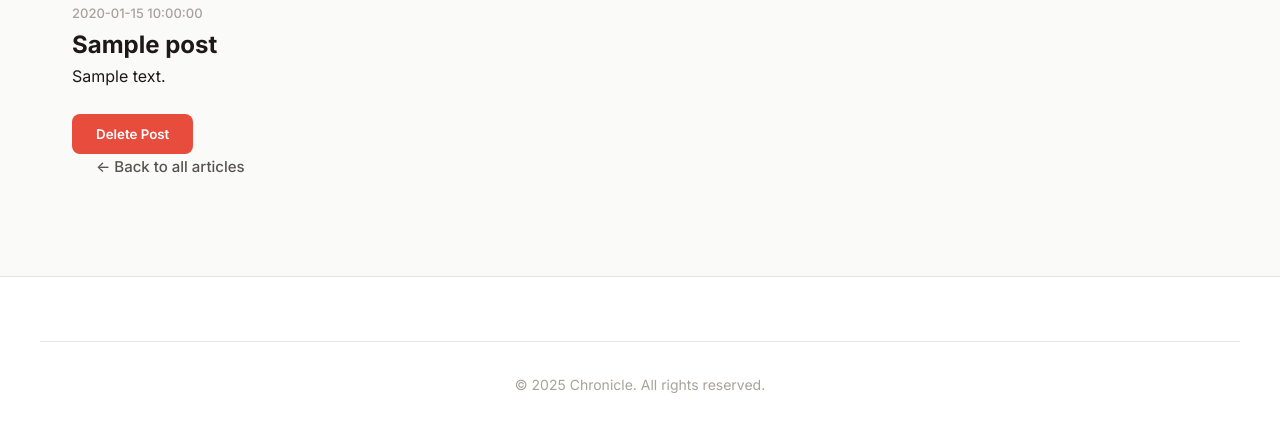
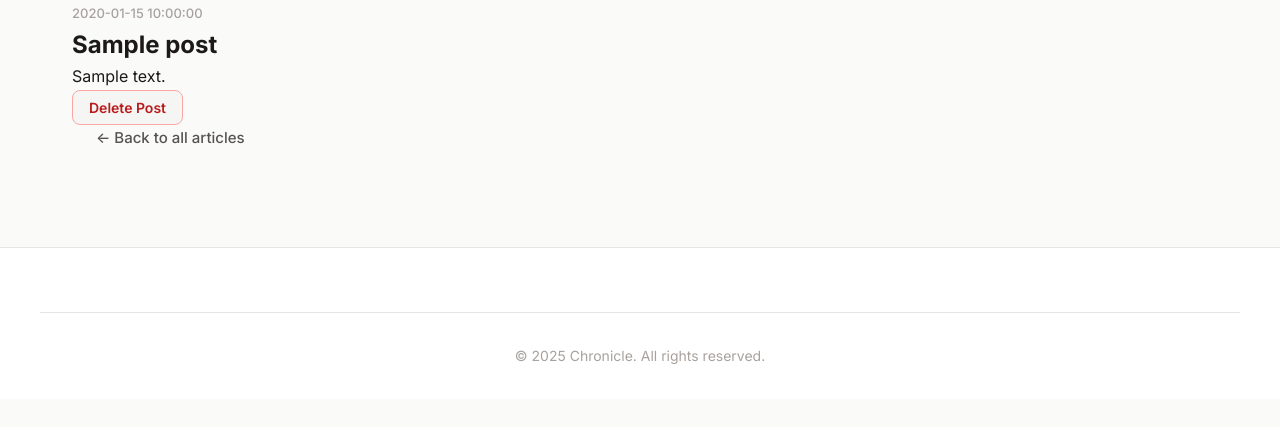
Before and after one commit to mal-22/my-block, a Flask app: template templates/post.html in a window 1280 px wide. Shown: the part 79-506 px from the top of the page. Run offline with Flask 3, Linux system fonts and the light colour scheme; the template is opened without the code that fills it: most values are stand-ins (such as "Sample title", 1, 10 or a date in 2020); parts of the project's set-up code (start-up, migrations or seed data) failed here and were passed over.

Commit message:
delete button

```diff
--- a/static/style.css
+++ b/static/style.css
@@ -660,22 +660,24 @@ body {
   margin-bottom: 1.5rem;
 }
 
-/* Delete Post Button */
+/* Delete Post Button - subtle warning */
 .btn-delete {
-  background-color: #e74c3c; /* red */
-  color: white;
-  border: none;
-  padding: 0.75rem 1.5rem;
+  background-color: var(--color-elevated); /* matches surface tone */
+  color: #b91c1c; /* soft red text */
+  border: 1px solid #fca5a5; /* light red border */
+  padding: 0.5rem 1rem;
   cursor: pointer;
   border-radius: var(--radius-md);
   font-weight: 600;
-  margin-top: 1.5rem;
+  font-size: 0.875rem;
   transition: var(--transition);
   font-family: var(--font-sans);
 }
 
 .btn-delete:hover {
-  background-color: #c0392b; /* darker red on hover */
+  background-color: #fee2e2; /* very light red */
+  border-color: #f87171; /* slightly darker border */
+  color: #991b1b; /* darker red on hover */
   transform: translateY(-1px);
   box-shadow: var(--shadow-sm);
 }
```
